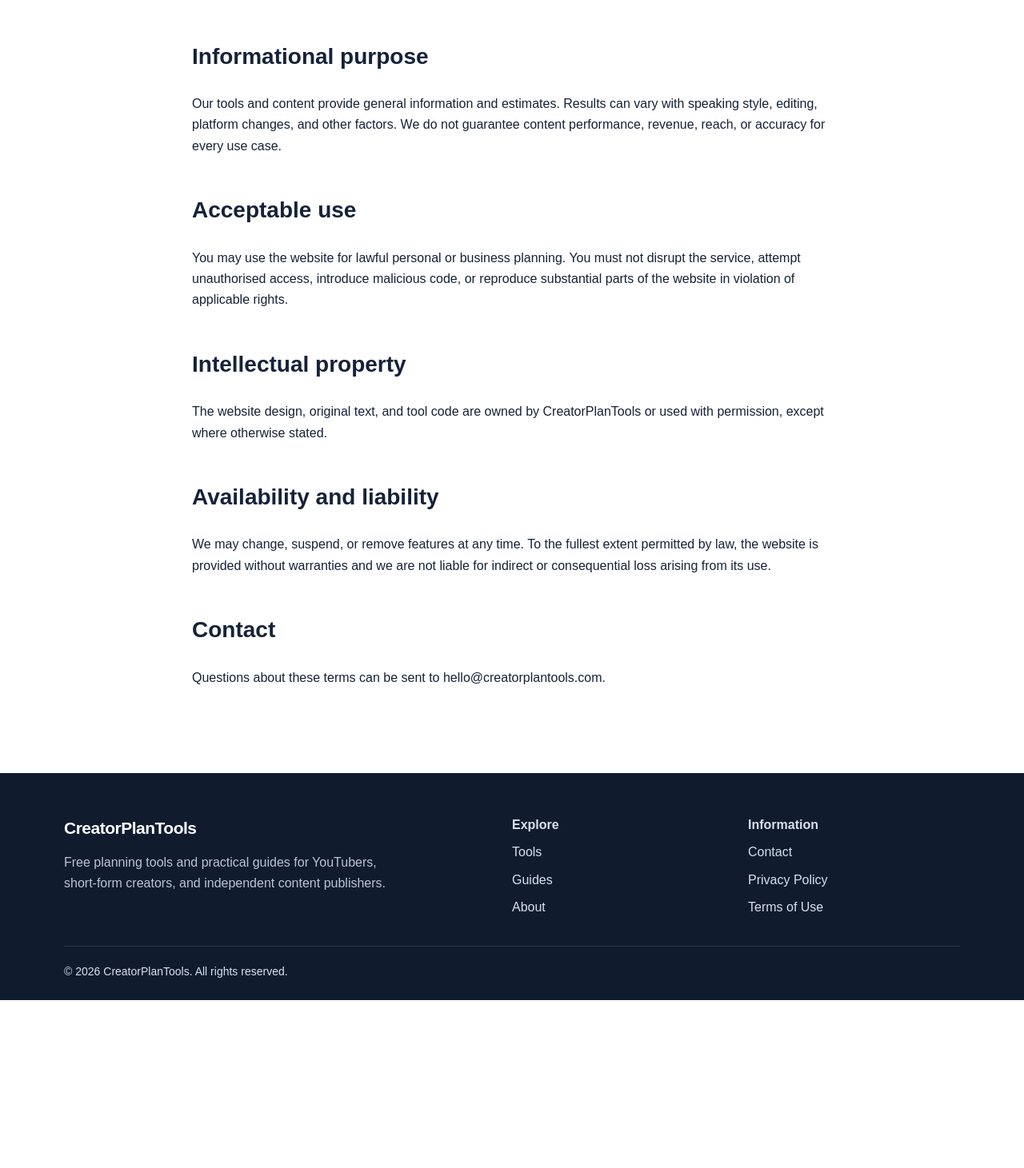
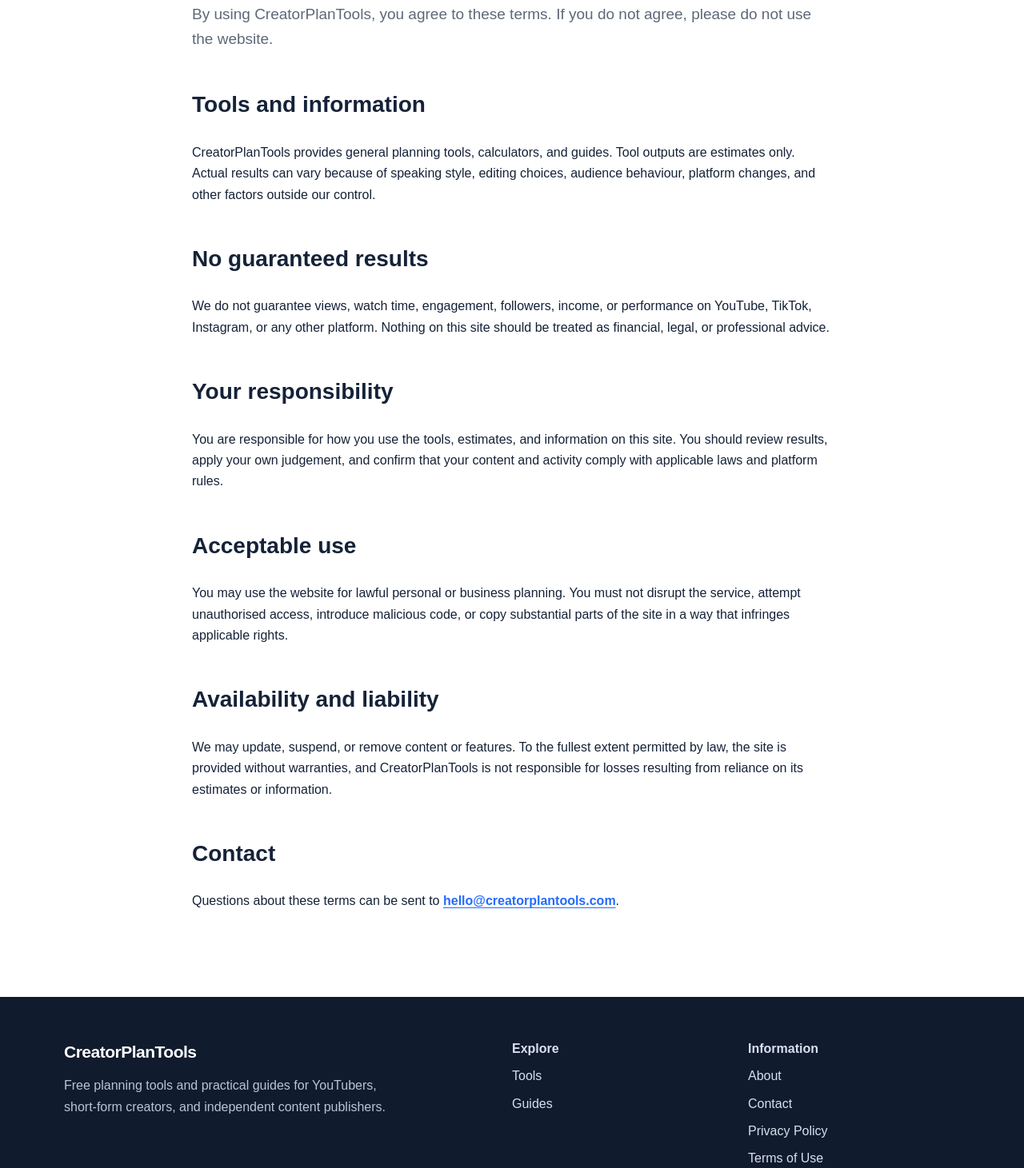
Before and after one commit to SODMAN2/creatorplantools, a Next.js app: page /terms in a window 1280 px wide. Shown: the part 329-1790 px from the top of the page at 80% size. Before the commit the page ends 1580 px from the top, so only its background shows below. Built offline with nearby package versions, Linux system fonts and the light colour scheme.

Commit message:
Improve trust pages for AdSense readiness

```diff
--- a/app/layout.js
+++ b/app/layout.js
@@ -5,5 +5,53 @@
 import './watch-time-calculator.css';
 import './structure.css';
 import Link from 'next/link';
-export const metadata={metadataBase:new URL('https://creatorplantools.com'),title:{default:'CreatorPlanTools | Free Tools for Content Creators',template:'%s | CreatorPlanTools'},description:'Free tools and practical guides to help content creators plan videos, estimate timing, and improve content structure.'};
-export default function RootLayout({children}){return <html lang="en"><body><header><div className="nav wrap"><Link className="brand" href="/">CreatorPlanTools</Link><nav aria-label="Main navigation"><Link href="/tools">Tools</Link><Link href="/guides">Guides</Link><Link href="/about">About</Link></nav></div></header><main>{children}</main><footer><div className="wrap footer-grid"><div className="footer-about"><Link className="brand" href="/">CreatorPlanTools</Link><p>Free planning tools and practical guides for YouTubers, short-form creators, and independent content publishers.</p></div><div><strong>Explore</strong><Link href="/tools">Tools</Link><Link href="/guides">Guides</Link><Link href="/about">About</Link></div><div><strong>Information</strong><Link href="/contact">Contact</Link><Link href="/privacy">Privacy Policy</Link><Link href="/terms">Terms of Use</Link></div></div><div className="wrap copyright">© {new Date().getFullYear()} CreatorPlanTools. All rights reserved.</div></footer></body></html>}
+
+export const metadata = {
+  metadataBase: new URL('https://creatorplantools.com'),
+  title: {
+    default: 'CreatorPlanTools | Free Tools for Content Creators',
+    template: '%s | CreatorPlanTools',
+  },
+  description: 'Free tools and practical guides to help content creators plan videos, estimate timing, and improve content structure.',
+};
+
+export default function RootLayout({ children }) {
+  return (
+    <html lang="en">
+      <body>
+        <header>
+          <div className="nav wrap">
+            <Link className="brand" href="/">CreatorPlanTools</Link>
+            <nav aria-label="Main navigation">
+              <Link href="/tools">Tools</Link>
+              <Link href="/guides">Guides</Link>
+              <Link href="/about">About</Link>
+            </nav>
+          </div>
+        </header>
+        <main>{children}</main>
+        <footer>
+          <div className="wrap footer-grid">
+            <div className="footer-about">
+              <Link className="brand" href="/">CreatorPlanTools</Link>
+              <p>Free planning tools and practical guides for YouTubers, short-form creators, and independent content publishers.</p>
+            </div>
+            <div>
+              <strong>Explore</strong>
+              <Link href="/tools">Tools</Link>
+              <Link href="/guides">Guides</Link>
+            </div>
+            <div>
+              <strong>Information</strong>
+              <Link href="/about">About</Link>
+              <Link href="/contact">Contact</Link>
+              <Link href="/privacy">Privacy Policy</Link>
+              <Link href="/terms">Terms of Use</Link>
+            </div>
+          </div>
+          <div className="wrap copyright">© {new Date().getFullYear()} CreatorPlanTools. All rights reserved.</div>
+        </footer>
+      </body>
+    </html>
+  );
+}
--- a/app/structure.css
+++ b/app/structure.css
@@ -59,6 +59,27 @@
   font-weight: 700;
 }
 
+.page-intro {
+  font-size: 19px;
+  color: var(--muted);
+}
+
+.contact-card {
+  margin-top: 36px;
+  padding: 28px;
+  border: 1px solid var(--line);
+  border-radius: 14px;
+  background: var(--light);
+}
+
+.contact-card h2 {
+  margin-top: 0;
+}
+
+.contact-card p:last-child {
+  margin-bottom: 0;
+}
+
 @media (max-width: 760px) {
   .nav {
     height: auto;
@@ -86,4 +107,8 @@
     align-items: flex-start;
     flex-direction: column;
   }
+
+  .contact-card {
+    padding: 22px;
+  }
 }
--- a/app/terms/page.js
+++ b/app/terms/page.js
@@ -1,2 +1,56 @@
-export const metadata={title:'Terms of Use',description:'Read the terms that apply when using CreatorPlanTools.'};
-export default function Page(){return <div className="page"><div className="wrap content"><h1>Terms of Use</h1><p className="muted">Last updated: July 10, 2026</p><p>By using CreatorPlanTools, you agree to these terms. If you do not agree, please do not use the website.</p><h2>Informational purpose</h2><p>Our tools and content provide general information and estimates. Results can vary with speaking style, editing, platform changes, and other factors. We do not guarantee content performance, revenue, reach, or accuracy for every use case.</p><h2>Acceptable use</h2><p>You may use the website for lawful personal or business planning. You must not disrupt the service, attempt unauthorised access, introduce malicious code, or reproduce substantial parts of the website in violation of applicable rights.</p><h2>Intellectual property</h2><p>The website design, original text, and tool code are owned by CreatorPlanTools or used with permission, except where otherwise stated.</p><h2>Availability and liability</h2><p>We may change, suspend, or remove features at any time. To the fullest extent permitted by law, the website is provided without warranties and we are not liable for indirect or consequential loss arising from its use.</p><h2>Contact</h2><p>Questions about these terms can be sent to <a href="mailto:hello@creatorplantools.com">hello@creatorplantools.com</a>.</p></div></div>}
+export const metadata = {
+  title: { absolute: 'Terms of Use | CreatorPlanTools' },
+  description: 'Read the CreatorPlanTools terms of use for its free creator planning tools, calculators, estimates, and practical guides.',
+  alternates: { canonical: '/terms' },
+};
+
+export default function TermsPage() {
+  return (
+    <div className="page">
+      <div className="wrap content">
+        <div className="eyebrow">Terms</div>
+        <h1>Terms of Use</h1>
+        <p className="muted">Last updated: July 13, 2026</p>
+        <p className="page-intro">
+          By using CreatorPlanTools, you agree to these terms. If you do not agree,
+          please do not use the website.
+        </p>
+        <h2>Tools and information</h2>
+        <p>
+          CreatorPlanTools provides general planning tools, calculators, and guides.
+          Tool outputs are estimates only. Actual results can vary because of speaking
+          style, editing choices, audience behaviour, platform changes, and other
+          factors outside our control.
+        </p>
+        <h2>No guaranteed results</h2>
+        <p>
+          We do not guarantee views, watch time, engagement, followers, income, or
+          performance on YouTube, TikTok, Instagram, or any other platform. Nothing on
+          this site should be treated as financial, legal, or professional advice.
+        </p>
+        <h2>Your responsibility</h2>
+        <p>
+          You are responsible for how you use the tools, estimates, and information on
+          this site. You should review results, apply your own judgement, and confirm
+          that your content and activity comply with applicable laws and platform rules.
+        </p>
+        <h2>Acceptable use</h2>
+        <p>
+          You may use the website for lawful personal or business planning. You must
+          not disrupt the service, attempt unauthorised access, introduce malicious
+          code, or copy substantial parts of the site in a way that infringes applicable
+          rights.
+        </p>
+        <h2>Availability and liability</h2>
+        <p>
+          We may update, suspend, or remove content or features. To the fullest extent
+          permitted by law, the site is provided without warranties, and
+          CreatorPlanTools is not responsible for losses resulting from reliance on its
+          estimates or information.
+        </p>
+        <h2>Contact</h2>
+        <p>Questions about these terms can be sent to <a className="content-link" href="mailto:hello@creatorplantools.com">hello@creatorplantools.com</a>.</p>
+      </div>
+    </div>
+  );
+}
```
Also changed, not shown: app/about/page.js (+40 -1 lines), app/contact/page.js (+29 -1 lines), app/privacy/page.js (+49 -1 lines).
